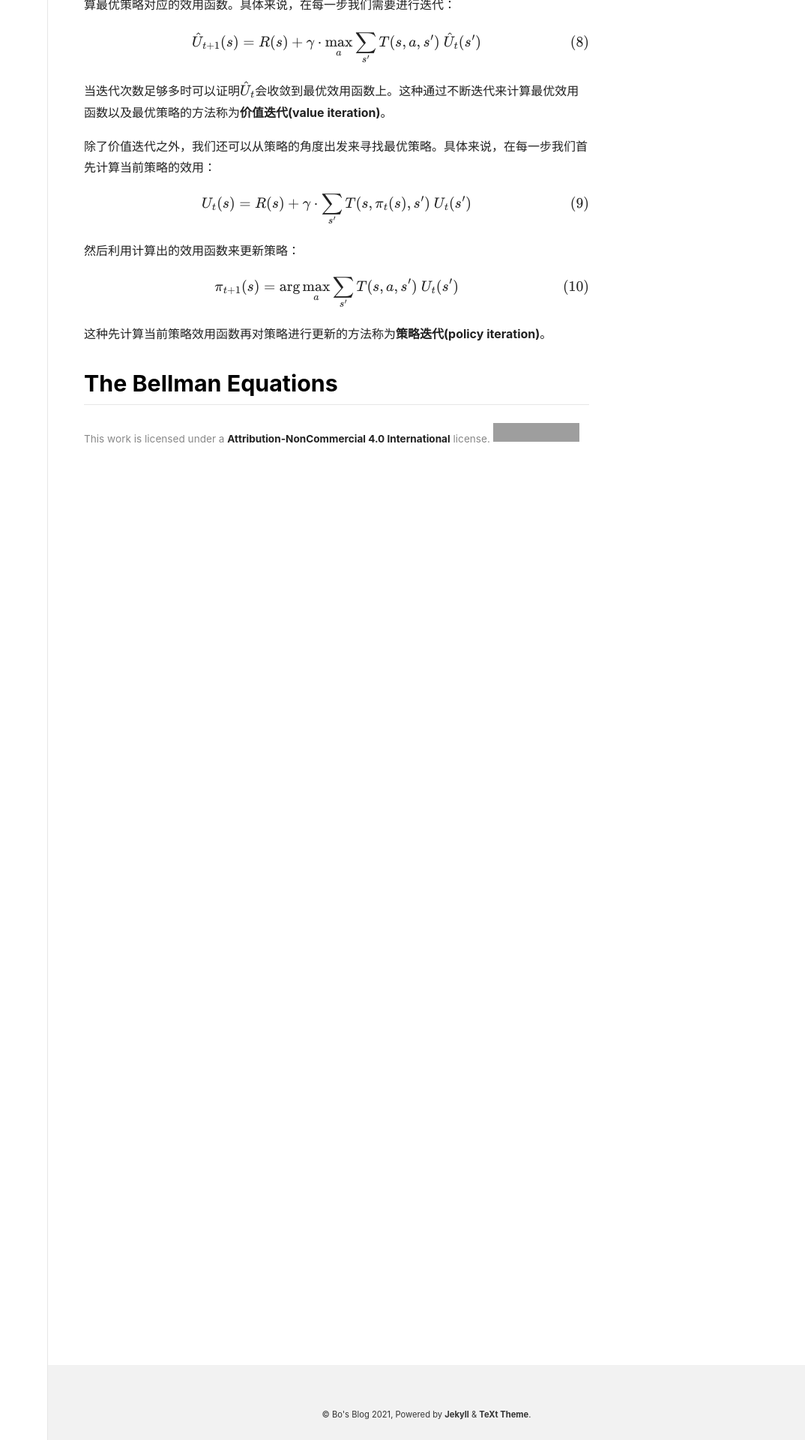
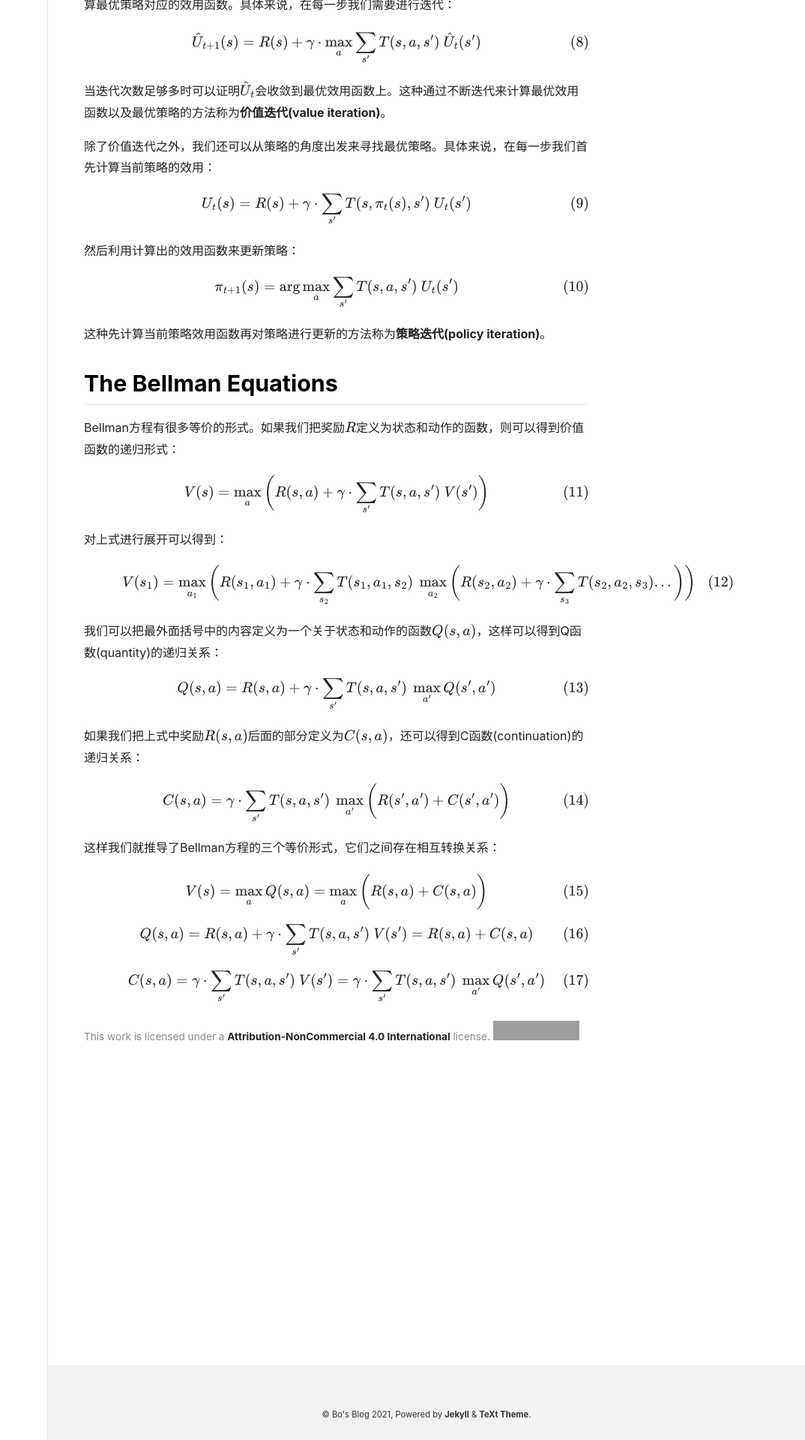
Before and after one commit to peng00bo00/peng00bo00_previous_blog, a Jekyll site: the page built from _posts/2022-05-21-OMSCS-RL-NOTES-01.md, in a window 1280 px wide. Shown: the part 2574-4494 px from the top of the page at 75% size, without its empty margins (206-1280 px from the left). Built offline with Jekyll 4.4.1, drawn with Linux system fonts in a browser that asks for light colours; nearby versions of some CDN libraries; formulas are drawn with MathJax 3; grey boxes are pictures that could not be loaded.

Commit message:
Update 2022-05-21-OMSCS-RL-NOTES-01.md

```diff
--- a/_posts/2022-05-21-OMSCS-RL-NOTES-01.md
+++ b/_posts/2022-05-21-OMSCS-RL-NOTES-01.md
@@ -105,3 +105,41 @@ $$
 这种先计算当前策略效用函数再对策略进行更新的方法称为**策略迭代(policy iteration)**。
 
 ## The Bellman Equations
+
+Bellman方程有很多等价的形式。如果我们把奖励$R$定义为状态和动作的函数，则可以得到价值函数的递归形式：
+
+$$
+V(s) = \max_a \bigg( R(s, a) + \gamma \cdot \sum_{s'} T(s, a, s') \ V (s') \bigg)
+$$
+
+对上式进行展开可以得到：
+
+$$
+V(s_1) = \max_{a_1} \bigg( R(s_1, a_1) + \gamma \cdot \sum_{s_2} T(s_1, a_1, s_2) \ \max_{a_2} \bigg( R(s_2, a_2) + \gamma \cdot \sum_{s_3} T(s_2, a_2, s_3) ... \bigg) \bigg)
+$$
+
+我们可以把最外面括号中的内容定义为一个关于状态和动作的函数$Q(s, a)$，这样可以得到Q函数(quantity)的递归关系：
+
+$$
+Q(s, a) = R(s, a) + \gamma \cdot \sum_{s'} T(s, a, s') \ \max_{a'} Q(s', a')
+$$
+
+如果我们把上式中奖励$R(s, a)$后面的部分定义为$C(s, a)$，还可以得到C函数(continuation)的递归关系：
+
+$$
+C(s, a) = \gamma \cdot \sum_{s'} T(s, a, s') \ \max_{a'} \bigg( R(s', a') + C(s', a') \bigg)
+$$
+
+这样我们就推导了Bellman方程的三个等价形式，它们之间存在相互转换关系：
+
+$$
+V(s) = \max_a Q(s, a) = \max_a \bigg( R(s, a) + C(s, a) \bigg)
+$$
+
+$$
+Q(s, a) = R(s, a) + \gamma \cdot \sum_{s'} T(s, a, s') \ V(s') = R(s, a) + C(s, a)
+$$
+
+$$
+C(s, a) = \gamma \cdot \sum_{s'} T(s, a, s') \ V(s') = \gamma \cdot \sum_{s'} T(s, a, s') \ \max_{a'} Q(s', a')
+$$
```
